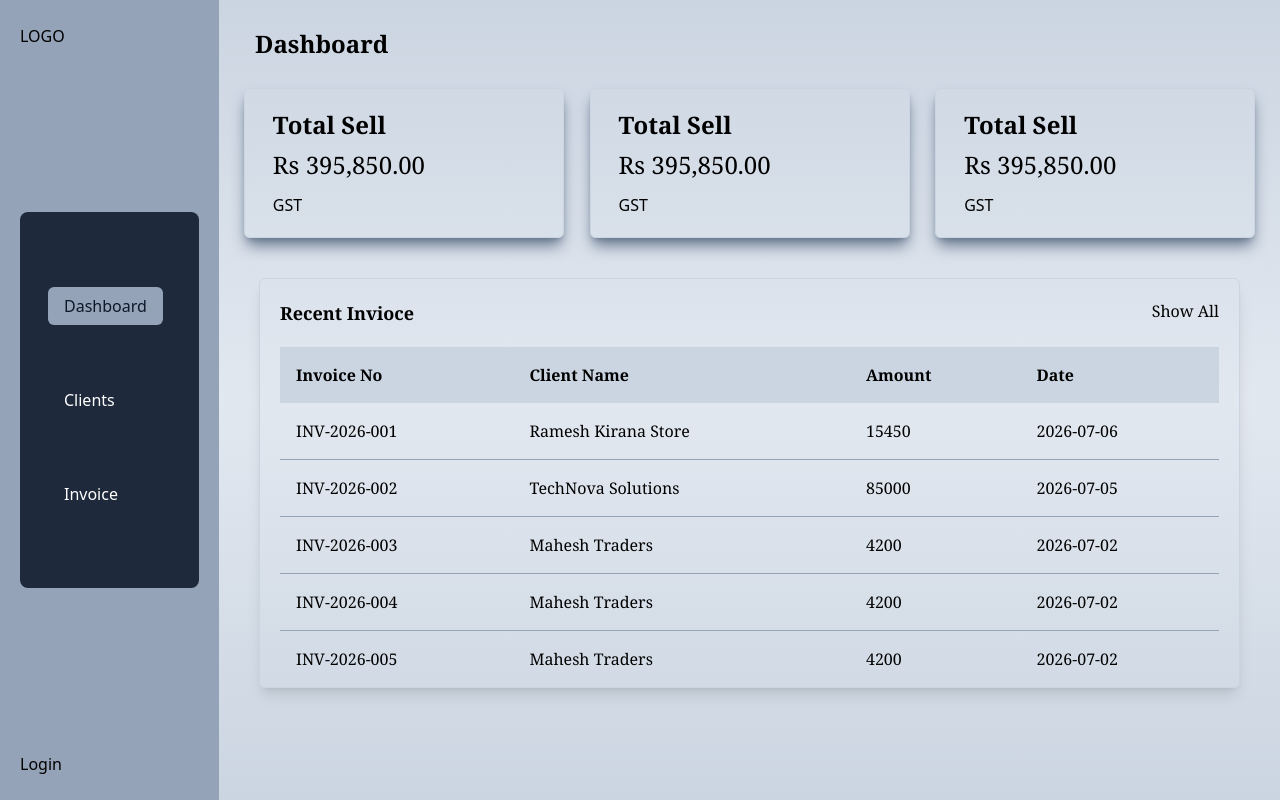
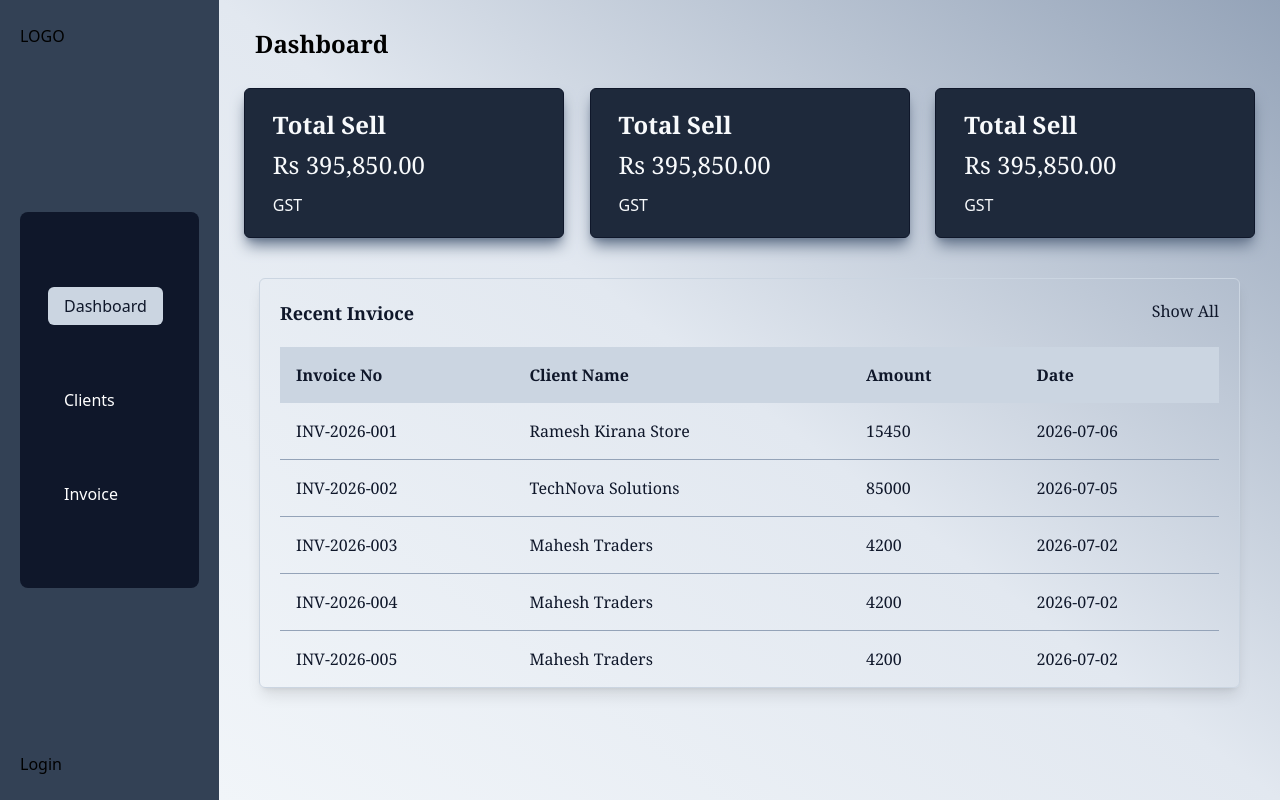
Before and after one commit to pkbhadane-dev/gst-calculator-frontend, a React (Vite) app: page / in a window 1280 px wide. Built offline with nearby package versions, Linux system fonts and the light colour scheme.

Commit message:
Update styles for DashboardCard, Sidebar, Table, and Dashboard components for improved UI consistency

```diff
--- a/src/components/DashboardCard.jsx
+++ b/src/components/DashboardCard.jsx
@@ -1,7 +1,7 @@
 export const DashboardCard = () => {
   return (
     <>
-      <div className="flex flex-col border border-slate-300 shadow-lg shadow-slate-500 hover:bg-slate-800 hover:text-slate-50 hover:border-none hover:scale-105 transition-all duration-300 px-7 py-5 rounded-md gap-3 lg:w-80 m-auto">
+      <div className="flex flex-col border border-slate-900 bg-slate-800 shadow-lg shadow-slate-500 text-slate-50 hover:scale-105 transition-all duration-300 px-7 py-5 rounded-md gap-3 lg:w-80 m-auto">
         <div className="text-lg sm:text-2xl font-serif">
           <h3 className="mb-2 font-semibold">Total Sell</h3>
           <span>Rs 395,850.00</span>
--- a/src/components/Sidebar.jsx
+++ b/src/components/Sidebar.jsx
@@ -15,16 +15,16 @@ export const Sidebar = () => {
 
   return (
     <>
-      <div className="hidden lg:flex flex-col justify-between py-6 px-5 bg-slate-400 w-64 p-3">
+      <div className="hidden lg:flex flex-col justify-between py-6 px-5 bg-slate-700 w-64 p-3">
         <div>
           <h1>LOGO</h1>
         </div>
-        <div className="bg-slate-800 text-white flex flex-col justify-evenly p-5 rounded-lg h-[50%]">
+        <div className="bg-slate-900 text-white flex flex-col justify-evenly p-5 rounded-lg h-[50%]">
           {sidebar.map((item) => {
             return (
               <div key={item.path} className="m-2">
                 <Link className="" to={item.path}>
-                  <span className={`${isActive(item.path) && "bg-slate-400 text-slate-900"} transition-colors px-4 py-2 rounded-md `}>
+                  <span className={`${isActive(item.path) && "bg-slate-300 text-slate-900"} transition-colors px-4 py-2 rounded-md `}>
                     {item.name}
                   </span>
                 </Link>
--- a/src/components/Table.jsx
+++ b/src/components/Table.jsx
@@ -52,15 +52,15 @@ export const Table = () => {
   ];
 
   return (
-    <div className="border border-slate-300 shadow-lg rounded-md p-5 font-serif">
+    <div className="border  text-slate-900 border-slate-300 shadow-lg rounded-md p-5 font-serif">
       <div className=" flex justify-between mb-5">
         <h2 className="text-lg font-semibold">Recent Invioce</h2>
         <span>Show All</span>
       </div>
       <div className="overflow-x-auto h-80">
         <table className=" w-full text-left border-collapse">
-          <thead className="">
-            <tr className="font-serif bg-slate-300">
+          <thead>
+            <tr className="font-serif bg-slate-300 text-slate-900 ">
               <th className="p-4">Invoice No</th>
               <th className="p-4">Client Name</th>
               <th className="p-4">Amount</th>
--- a/src/pages/Dashboard.jsx
+++ b/src/pages/Dashboard.jsx
@@ -4,7 +4,7 @@ import { Table } from "../components/Table";
 export const Dashboard = () => {
   return (
     <>
-      <div className="mt-16 lg:mt-0 p-5 bg-gradient-to-b from-slate-300 via-slate-200 to-slate-300 h-screen overflow-auto ">
+      <div className="mt-16 lg:mt-0 p-5 bg-gradient-to-tr from-slate-100 via-slate-200 to-slate-400 h-screen overflow-auto ">
         <h1 className="font-serif text-2xl font-semibold mt-2 px-4">Dashboard</h1>
         <div className="xl:grid grid-cols-3 flex flex-wrap  gap-4 mt-7">
           <DashboardCard />
```
